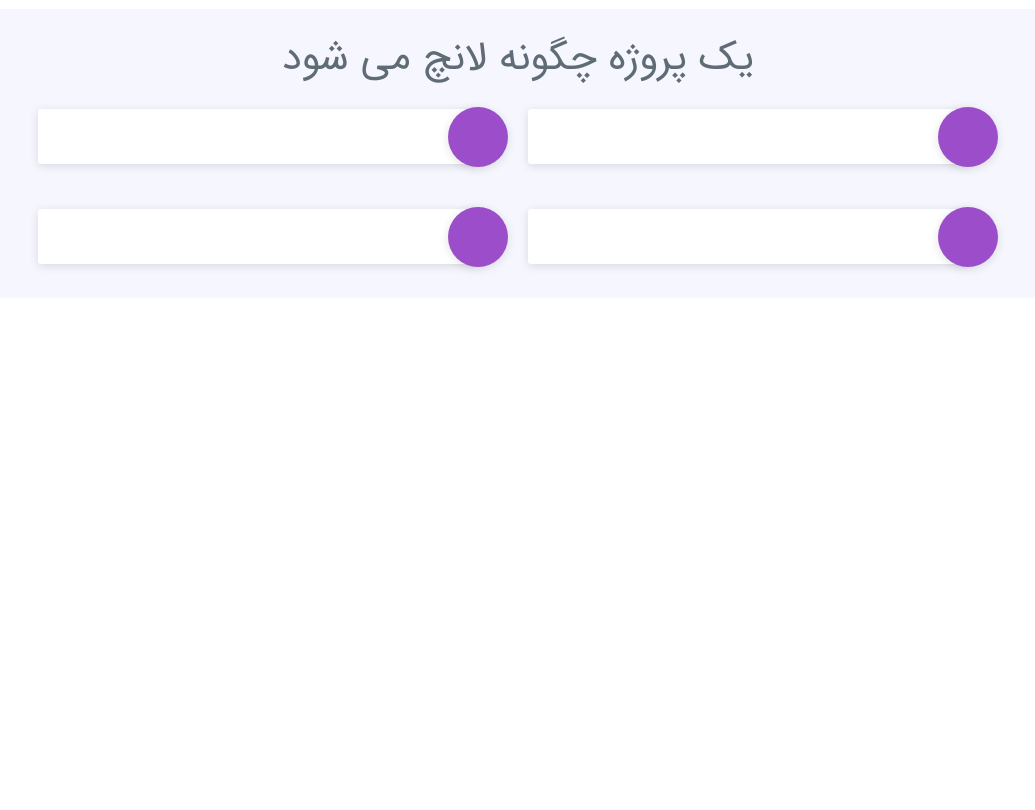
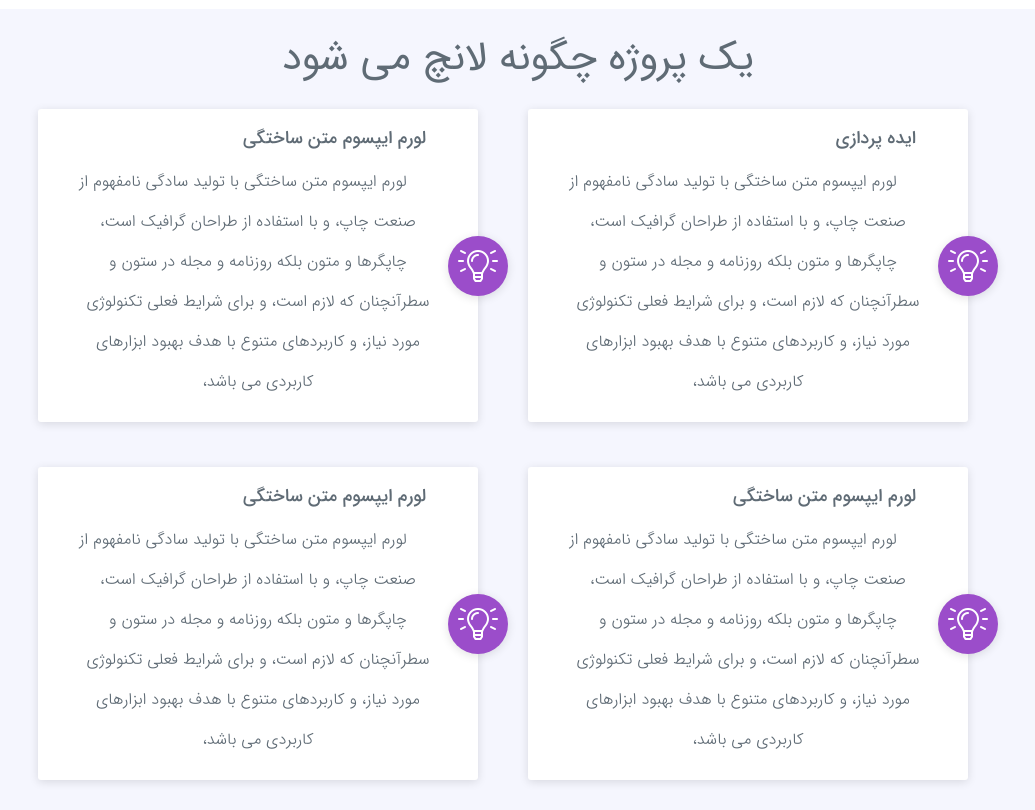
Before and after one commit to nerdpanda-ir/NerdPanda.Me, a React (Create React App) app: page / in a window 1280 px wide. Shown: the part 1200-2010 px from the top of the page, without its empty margins (122-1157 px from the left). Before the commit the page ends 1498 px from the top, so only its background shows below. Built offline with nearby package versions, Linux system fonts and the light colour scheme.

Commit message:
[file]{ProjectLunch.js}=> set content to Props

```diff
--- a/src/components/Page/index/Main/AboutMe/ProjectLunch/ProjectLunch.js
+++ b/src/components/Page/index/Main/AboutMe/ProjectLunch/ProjectLunch.js
@@ -8,6 +8,7 @@
 
 /*====   import Style   ====*/
     import '../../../../../../css/Page/index/Main/ProjectLunch/ProjectLunch.css'
+import BigParagraph from "../../../../../items/Paragraph/BigParagraph/BigParagraph";
 /*====   import Style   ====*/
 
 export default class ProjectLunch extends React.Component{
@@ -21,12 +22,12 @@ export default class ProjectLunch extends React.Component{
                         </GrayBig>
                         <Container>
                             <Col className='col-6 disIB'>
-                                <Tip />
-                                <Tip />
+                                <Tip title='ایده پردازی' icon='fal fa-lightbulb-on'>لورم ایپسوم متن ساختگی با تولید سادگی نامفهوم از صنعت چاپ، و با استفاده از طراحان گرافیک است، چاپگرها و متون بلکه روزنامه و مجله در ستون و سطرآنچنان که لازم است، و برای شرایط فعلی تکنولوژی مورد نیاز، و کاربردهای متنوع با هدف بهبود ابزارهای کاربردی می باشد،</Tip>
+                                <Tip title='لورم ایپسوم متن ساختگی ' icon='fal fa-lightbulb-on'>لورم ایپسوم متن ساختگی با تولید سادگی نامفهوم از صنعت چاپ، و با استفاده از طراحان گرافیک است، چاپگرها و متون بلکه روزنامه و مجله در ستون و سطرآنچنان که لازم است، و برای شرایط فعلی تکنولوژی مورد نیاز، و کاربردهای متنوع با هدف بهبود ابزارهای کاربردی می باشد،</Tip>
                             </Col>
                             <Col className='col-6 disIB dirL'>
-                                <Tip />
-                                <Tip />
+                                <Tip title='لورم ایپسوم متن ساختگی ' icon='fal fa-lightbulb-on'>لورم ایپسوم متن ساختگی با تولید سادگی نامفهوم از صنعت چاپ، و با استفاده از طراحان گرافیک است، چاپگرها و متون بلکه روزنامه و مجله در ستون و سطرآنچنان که لازم است، و برای شرایط فعلی تکنولوژی مورد نیاز، و کاربردهای متنوع با هدف بهبود ابزارهای کاربردی می باشد،</Tip>
+                                <Tip title='لورم ایپسوم متن ساختگی ' icon='fal fa-lightbulb-on'>لورم ایپسوم متن ساختگی با تولید سادگی نامفهوم از صنعت چاپ، و با استفاده از طراحان گرافیک است، چاپگرها و متون بلکه روزنامه و مجله در ستون و سطرآنچنان که لازم است، و برای شرایط فعلی تکنولوژی مورد نیاز، و کاربردهای متنوع با هدف بهبود ابزارهای کاربردی می باشد،</Tip>
                             </Col>
                         </Container>
                     </section>
```
